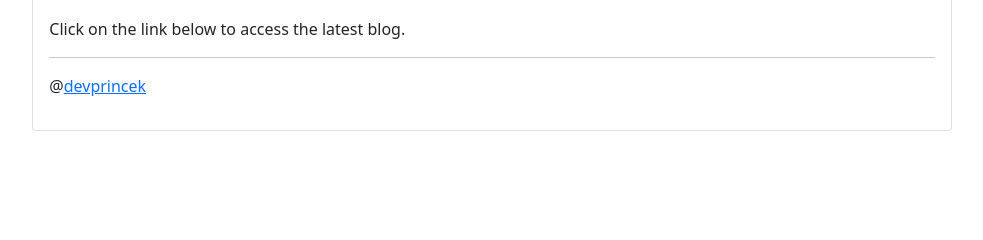
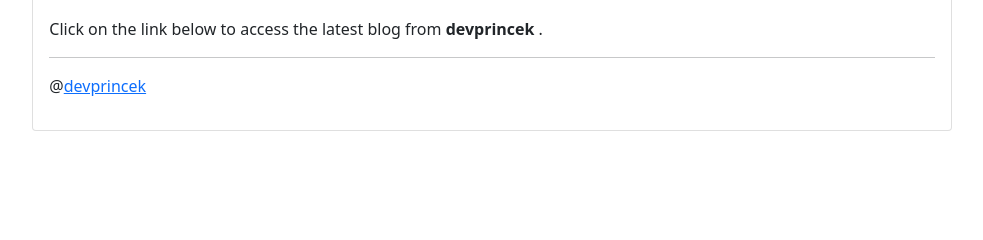
Before and after one commit to DevPrinceK/portfolio, a Django app: template core/website/templates/website/notification/notification_mail.html in a window 1280 px wide. Shown: the part 147-387 px from the top of the page, without its empty margins (148-1131 px from the left). Run offline with Django 4.2, Linux system fonts and the light colour scheme; the template is opened without the code that fills it, so the values that code supplies are empty; some libraries are stand-ins or nearby versions.

Commit message:
Update notification_mail.html

```diff
--- a/core/website/templates/website/notification/notification_mail.html
+++ b/core/website/templates/website/notification/notification_mail.html
@@ -23,7 +23,7 @@
                     </div>
                     <div class="card-body">
                         <p>Hello there, {{subscriber.email}}!</p>
-                        <p>Click on the link below to access the latest blog.</p>
+                        <p>Click on the link below to access the latest blog from <b>devprincek</b> .</p>
                         <p><a href="{% url 'website:blog_detail' blog.id %}">{{blog.title}}</a></p>
                         <hr>
                         <p>@<a href="devprincek.me">devprincek</a></p>
```
